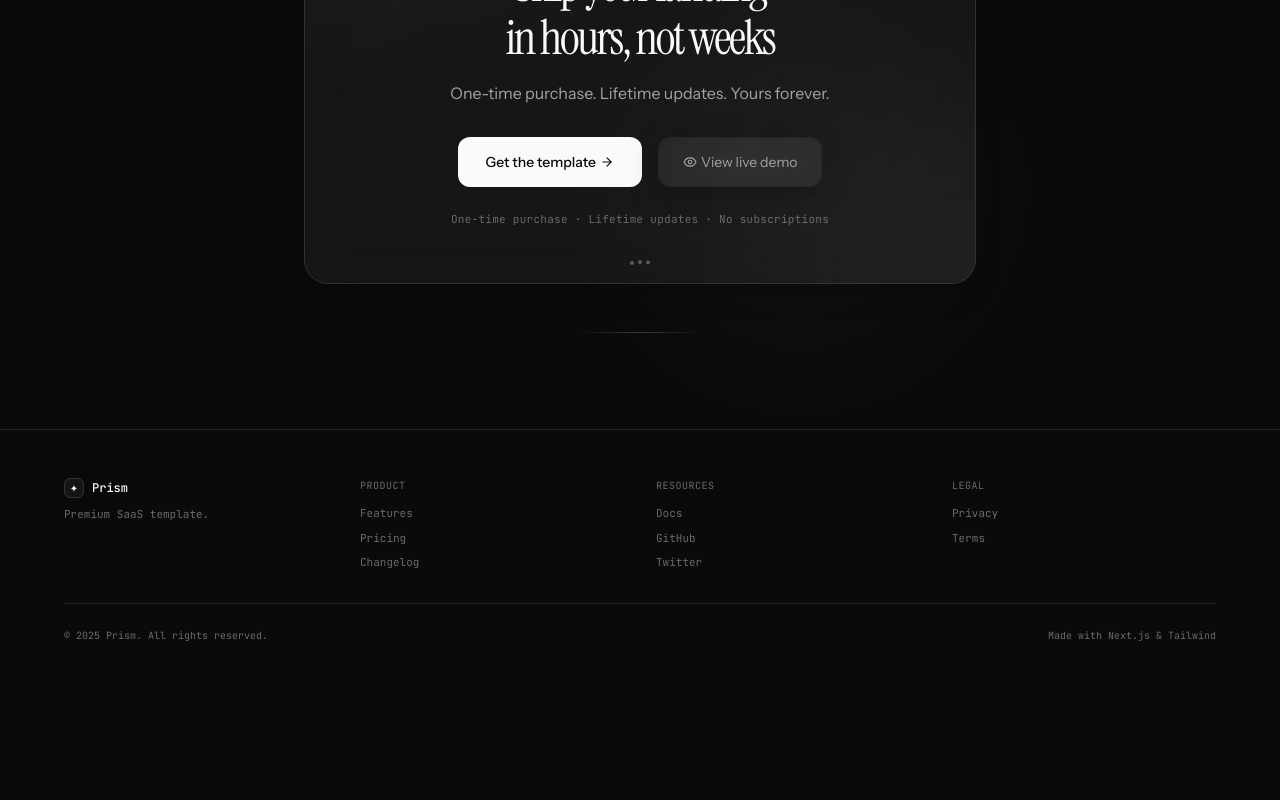
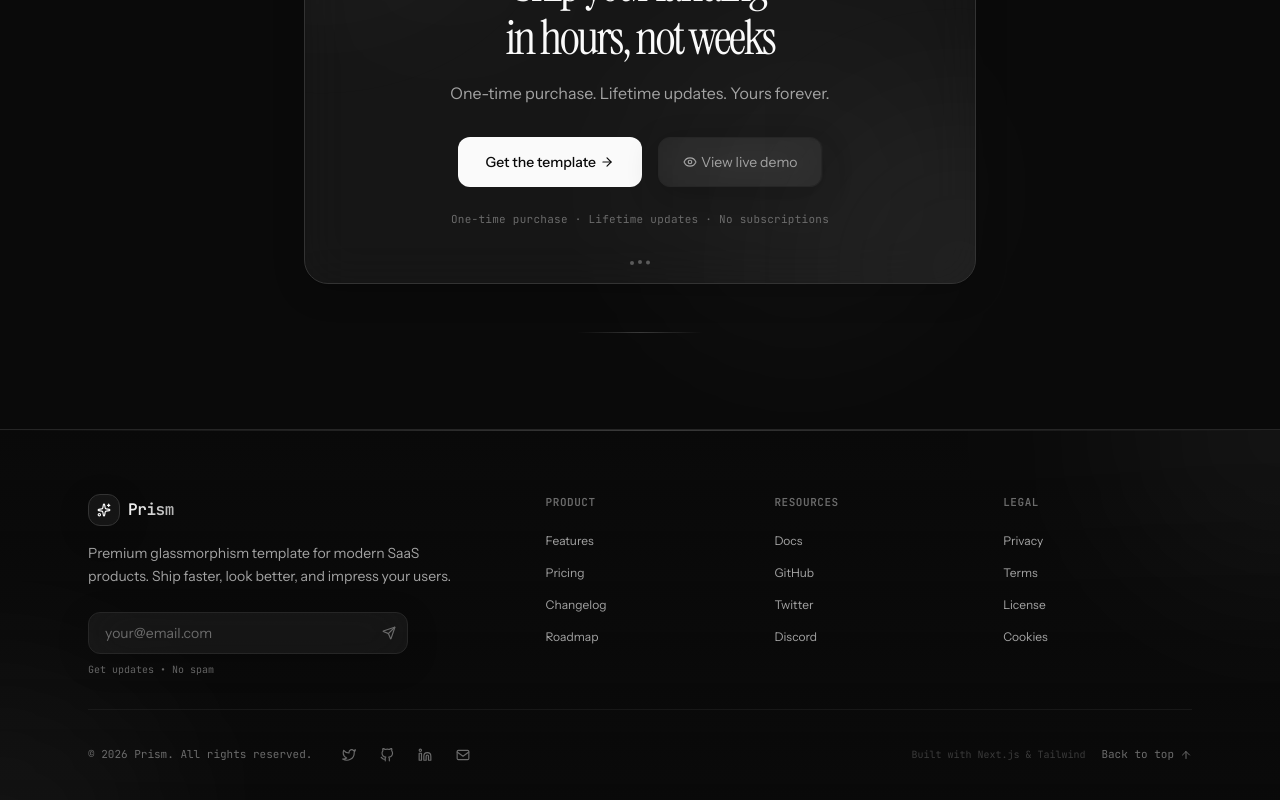
Before and after one commit to Kaveenxz/saas-app, a Next.js app: page / in a window 1280 px wide. Shown: the part 5905-6705 px from the top of the page. Before the commit the page ends 6596 px from the top, so only its background shows below. Built offline with nearby package versions, Linux system fonts and the light colour scheme.

Commit message:
styling changes in footer section

```diff
--- a/components/footer.tsx
+++ b/components/footer.tsx
@@ -1,47 +1,274 @@
 // components/footer.tsx
 "use client";
 
+import { useState, useEffect, useRef } from "react";
+import { motion, useInView, useScroll } from "framer-motion";
+import { ArrowUp, Sparkles, Send } from "lucide-react";
+
+// Custom social icons (inline SVGs) – avoids missing icons in lucide-react
+const TwitterIcon = () => (
+  <svg width="14" height="14" viewBox="0 0 24 24" fill="none" stroke="currentColor" strokeWidth="2" strokeLinecap="round" strokeLinejoin="round">
+    <path d="M23 3a10.9 10.9 0 0 1-3.14 1.53 4.48 4.48 0 0 0-7.86 3v1A10.66 10.66 0 0 1 3 4s-4 9 5 13a11.64 11.64 0 0 1-7 2c9 5 20 0 20-11.5a4.5 4.5 0 0 0-.08-.83A7.72 7.72 0 0 0 23 3z"/>
+  </svg>
+);
+
+const GithubIcon = () => (
+  <svg width="14" height="14" viewBox="0 0 24 24" fill="none" stroke="currentColor" strokeWidth="2" strokeLinecap="round" strokeLinejoin="round">
+    <path d="M9 19c-5 1.5-5-2.5-7-3m14 6v-3.87a3.37 3.37 0 0 0-.94-2.61c3.14-.35 6.44-1.54 6.44-7A5.44 5.44 0 0 0 20 4.77 5.07 5.07 0 0 0 19.91 1S18.73.65 16 2.48a13.38 13.38 0 0 0-7 0C6.27.65 5.09 1 5.09 1A5.07 5.07 0 0 0 5 4.77a5.44 5.44 0 0 0-1.5 3.78c0 5.42 3.3 6.61 6.44 7A3.37 3.37 0 0 0 9 18.13V22"/>
+  </svg>
+);
+
+const LinkedinIcon = () => (
+  <svg width="14" height="14" viewBox="0 0 24 24" fill="none" stroke="currentColor" strokeWidth="2" strokeLinecap="round" strokeLinejoin="round">
+    <path d="M16 8a6 6 0 0 1 6 6v7h-4v-7a2 2 0 0 0-2-2 2 2 0 0 0-2 2v7h-4v-7a6 6 0 0 1 6-6z"/>
+    <rect x="2" y="9" width="4" height="12"/>
+    <circle cx="4" cy="4" r="2"/>
+  </svg>
+);
+
+const MailIcon = () => (
+  <svg width="14" height="14" viewBox="0 0 24 24" fill="none" stroke="currentColor" strokeWidth="2" strokeLinecap="round" strokeLinejoin="round">
+    <rect x="2" y="4" width="20" height="16" rx="2"/>
+    <path d="m22 7-10 7L2 7"/>
+  </svg>
+);
+
+const footerLinks = {
+  product: [
+    { name: "Features", href: "#features" },
+    { name: "Pricing", href: "#pricing" },
+    { name: "Changelog", href: "#" },
+    { name: "Roadmap", href: "#" },
+  ],
+  resources: [
+    { name: "Docs", href: "#" },
+    { name: "GitHub", href: "#" },
+    { name: "Twitter", href: "#" },
+    { name: "Discord", href: "#" },
+  ],
+  legal: [
+    { name: "Privacy", href: "#" },
+    { name: "Terms", href: "#" },
+    { name: "License", href: "#" },
+    { name: "Cookies", href: "#" },
+  ],
+};
+
+const socialLinks = [
+  { icon: TwitterIcon, href: "#", label: "Twitter" },
+  { icon: GithubIcon, href: "#", label: "GitHub" },
+  { icon: LinkedinIcon, href: "#", label: "LinkedIn" },
+  { icon: MailIcon, href: "#", label: "Email" },
+];
+
+const containerVariants = {
+  hidden: { opacity: 0 },
+  visible: {
+    opacity: 1,
+    transition: { staggerChildren: 0.1, delayChildren: 0.2 },
+  },
+};
+
+const itemVariants = {
+  hidden: { opacity: 0, y: 20 },
+  visible: { opacity: 1, y: 0, transition: { duration: 0.4, ease: "easeOut" } },
+};
+
 export function Footer() {
+  const [email, setEmail] = useState("");
+  const [showBackToTop, setShowBackToTop] = useState(false);
+  const footerRef = useRef<HTMLElement>(null);
+  const isInView = useInView(footerRef, { once: true, amount: 0.2 });
+  const { scrollY } = useScroll();
+  const currentYear = new Date().getFullYear();
+
+  useEffect(() => {
+    const unsubscribe = scrollY.on("change", (latest) => {
+      setShowBackToTop(latest > 500);
+    });
+    return () => unsubscribe();
+  }, [scrollY]);
+
+  const scrollToTop = () => {
+    window.scrollTo({ top: 0, behavior: "smooth" });
+  };
+
+  const handleSubscribe = (e: React.FormEvent) => {
+    e.preventDefault();
+    if (email) {
+      // Handle subscription logic here
+      console.log("Subscribed:", email);
+      setEmail("");
+    }
+  };
+
   return (
-    <footer className="border-t border-border py-12 px-6">
-      <div className="max-w-6xl mx-auto">
-        <div className="grid grid-cols-2 md:grid-cols-4 gap-8 mb-8">
-          <div>
-            <div className="flex items-center gap-2 mb-2">
-              <div className="w-5 h-5 rounded-md glass border border-border-bright flex items-center justify-center text-[10px]">✦</div>
-              <span className="font-mono text-xs font-medium">Prism</span>
+    <footer
+      ref={footerRef}
+      className="relative border-t border-border bg-gradient-to-b from-background to-background/80"
+    >
+      {/* Animated top gradient line */}
+      <div className="absolute top-0 left-0 right-0 h-px bg-gradient-to-r from-transparent via-foreground/20 to-transparent" />
+
+      {/* Background decorative elements */}
+      <div className="absolute inset-0 pointer-events-none overflow-hidden">
+        <div className="absolute -top-40 -right-40 w-80 h-80 rounded-full bg-foreground/5 blur-[100px]" />
+        <div className="absolute -bottom-40 -left-40 w-80 h-80 rounded-full bg-foreground/5 blur-[100px]" />
+      </div>
+
+      <div className="max-w-6xl mx-auto px-6 py-16 relative z-10">
+        {/* Main footer grid */}
+        <motion.div
+          variants={containerVariants}
+          initial="hidden"
+          animate={isInView ? "visible" : "hidden"}
+          className="grid grid-cols-1 gap-10 md:grid-cols-2 lg:grid-cols-5"
+        >
+          {/* Brand column */}
+          <motion.div variants={itemVariants} className="lg:col-span-2">
+            <div className="flex items-center gap-2 mb-4">
+              <div className="w-8 h-8 rounded-xl glass border border-border-bright flex items-center justify-center text-sm">
+                <Sparkles size={14} className="text-foreground" />
+              </div>
+              <span className="font-mono text-base font-semibold tracking-tight bg-gradient-to-r from-foreground to-foreground/70 bg-clip-text text-transparent">
+                Prism
+              </span>
             </div>
-            <div className="font-mono text-[11px] text-text-muted">Premium SaaS template.</div>
-          </div>
-          <div>
-            <div className="font-mono text-[10px] tracking-wider text-text-muted uppercase mb-3">Product</div>
-            <div className="flex flex-col gap-2">
-              <a href="#" className="font-mono text-[11px] text-text-muted hover:text-text-dim transition">Features</a>
-              <a href="#" className="font-mono text-[11px] text-text-muted hover:text-text-dim transition">Pricing</a>
-              <a href="#" className="font-mono text-[11px] text-text-muted hover:text-text-dim transition">Changelog</a>
+            <p className="text-sm text-text-dim max-w-sm leading-relaxed mb-6">
+              Premium glassmorphism template for modern SaaS products. Ship faster, look better, and impress your users.
+            </p>
+            {/* Newsletter signup */}
+            <form onSubmit={handleSubscribe} className="relative max-w-xs">
+              <input
+                type="email"
+                placeholder="your@email.com"
+                value={email}
+                onChange={(e) => setEmail(e.target.value)}
+                className="w-full py-2.5 pl-4 pr-10 rounded-xl glass border border-border text-sm text-foreground placeholder:text-text-muted focus:outline-none focus:border-foreground/50 transition-all"
+                required
+              />
+              <button
+                type="submit"
+                className="absolute right-1.5 top-1/2 -translate-y-1/2 p-1.5 rounded-lg hover:bg-foreground/10 transition"
+                aria-label="Subscribe"
+              >
+                <Send size={14} className="text-text-muted hover:text-foreground transition" />
+              </button>
+            </form>
+            <p className="text-[10px] font-mono text-text-muted mt-2">Get updates • No spam</p>
+          </motion.div>
+
+          {/* Links columns */}
+          <motion.div variants={itemVariants}>
+            <h4 className="font-mono text-[11px] font-semibold tracking-wider text-text-muted uppercase mb-4">
+              Product
+            </h4>
+            <ul className="space-y-2">
+              {footerLinks.product.map((link) => (
+                <li key={link.name}>
+                  <a
+                    href={link.href}
+                    className="relative inline-block text-xs text-text-dim hover:text-foreground transition-colors duration-200 group"
+                  >
+                    {link.name}
+                    <span className="absolute left-0 bottom-0 w-0 h-px bg-foreground/40 transition-all duration-300 group-hover:w-full" />
+                  </a>
+                </li>
+              ))}
+            </ul>
+          </motion.div>
+
+          <motion.div variants={itemVariants}>
+            <h4 className="font-mono text-[11px] font-semibold tracking-wider text-text-muted uppercase mb-4">
+              Resources
+            </h4>
+            <ul className="space-y-2">
+              {footerLinks.resources.map((link) => (
+                <li key={link.name}>
+                  <a
+                    href={link.href}
+                    className="relative inline-block text-xs text-text-dim hover:text-foreground transition-colors duration-200 group"
+                  >
+                    {link.name}
+                    <span className="absolute left-0 bottom-0 w-0 h-px bg-foreground/40 transition-all duration-300 group-hover:w-full" />
+                  </a>
+                </li>
+              ))}
+            </ul>
+          </motion.div>
+
+          <motion.div variants={itemVariants}>
+            <h4 className="font-mono text-[11px] font-semibold tracking-wider text-text-muted uppercase mb-4">
+              Legal
+            </h4>
+            <ul className="space-y-2">
+              {footerLinks.legal.map((link) => (
+                <li key={link.name}>
+                  <a
+                    href={link.href}
+                    className="relative inline-block text-xs text-text-dim hover:text-foreground transition-colors duration-200 group"
+                  >
+                    {link.name}
+                    <span className="absolute left-0 bottom-0 w-0 h-px bg-foreground/40 transition-all duration-300 group-hover:w-full" />
+                  </a>
+                </li>
+              ))}
+            </ul>
+          </motion.div>
+        </motion.div>
+
+        {/* Bottom bar */}
+        <motion.div
+          initial={{ opacity: 0, y: 10 }}
+          animate={isInView ? { opacity: 1, y: 0 } : {}}
+          transition={{ duration: 0.4, delay: 0.5 }}
+          className="flex flex-col md:flex-row justify-between items-center gap-4 pt-8 mt-8 border-t border-border/50"
+        >
+          <div className="flex items-center gap-6">
+            <span className="text-[11px] font-mono text-text-muted">
+              © {currentYear} Prism. All rights reserved.
+            </span>
+            <div className="flex gap-3">
+              {socialLinks.map((social) => (
+                <a
+                  key={social.label}
+                  href={social.href}
+                  aria-label={social.label}
+                  className="p-1.5 rounded-lg text-text-muted hover:text-foreground transition-all duration-200 hover:bg-foreground/5"
+                >
+                  <social.icon />
+                </a>
+              ))}
             </div>
           </div>
-          <div>
-            <div className="font-mono text-[10px] tracking-wider text-text-muted uppercase mb-3">Resources</div>
-            <div className="flex flex-col gap-2">
-              <a href="#" className="font-mono text-[11px] text-text-muted hover:text-text-dim transition">Docs</a>
-              <a href="#" className="font-mono text-[11px] text-text-muted hover:text-text-dim transition">GitHub</a>
-              <a href="#" className="font-mono text-[11px] text-text-muted hover:text-text-dim transition">Twitter</a>
-            </div>
+          <div className="flex items-center gap-4">
+            <span className="text-[10px] font-mono text-text-muted/50">
+              Built with Next.js & Tailwind
+            </span>
+            <button
+              onClick={scrollToTop}
+              className="group flex items-center gap-1.5 text-[11px] font-mono text-text-muted hover:text-foreground transition"
+            >
+              Back to top
+              <ArrowUp size={12} className="group-hover:-translate-y-0.5 transition-transform" />
+            </button>
           </div>
-          <div>
-            <div className="font-mono text-[10px] tracking-wider text-text-muted uppercase mb-3">Legal</div>
-            <div className="flex flex-col gap-2">
-              <a href="#" className="font-mono text-[11px] text-text-muted hover:text-text-dim transition">Privacy</a>
-              <a href="#" className="font-mono text-[11px] text-text-muted hover:text-text-dim transition">Terms</a>
-            </div>
-          </div>
-        </div>
-        <div className="flex flex-col md:flex-row justify-between items-center pt-6 border-t border-border font-mono text-[10px] text-text-muted gap-3">
-          <span>© 2025 Prism. All rights reserved.</span>
-          <span>Made with Next.js &amp; Tailwind</span>
-        </div>
+        </motion.div>
       </div>
+
+      {/* Back to top floating button (mobile friendly) */}
+      {showBackToTop && (
+        <motion.button
+          initial={{ opacity: 0, scale: 0.8 }}
+          animate={{ opacity: 1, scale: 1 }}
+          exit={{ opacity: 0, scale: 0.8 }}
+          onClick={scrollToTop}
+          className="fixed bottom-6 right-6 z-50 p-3 rounded-full glass border border-border-bright shadow-lg hover:scale-105 transition-all duration-200 focus:outline-none"
+          aria-label="Back to top"
+        >
+          <ArrowUp size={18} className="text-foreground" />
+        </motion.button>
+      )}
     </footer>
   );
 }
```
